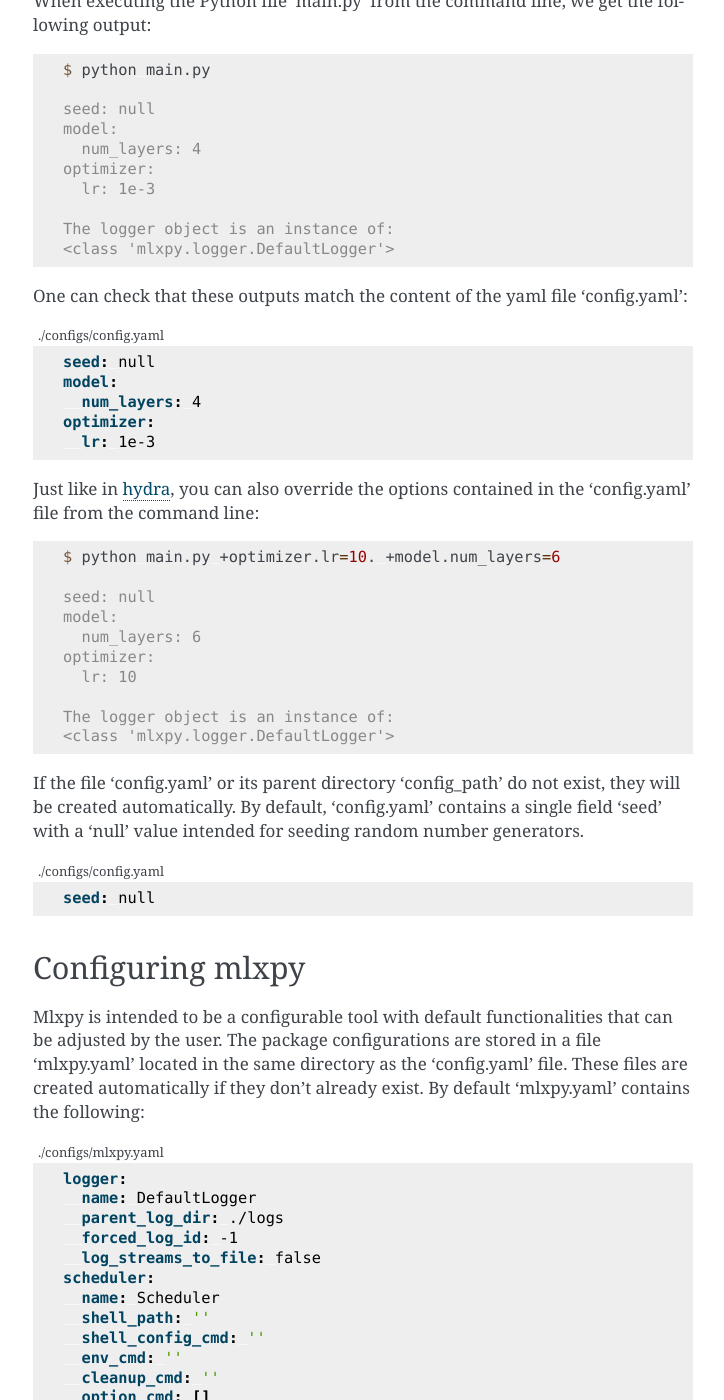
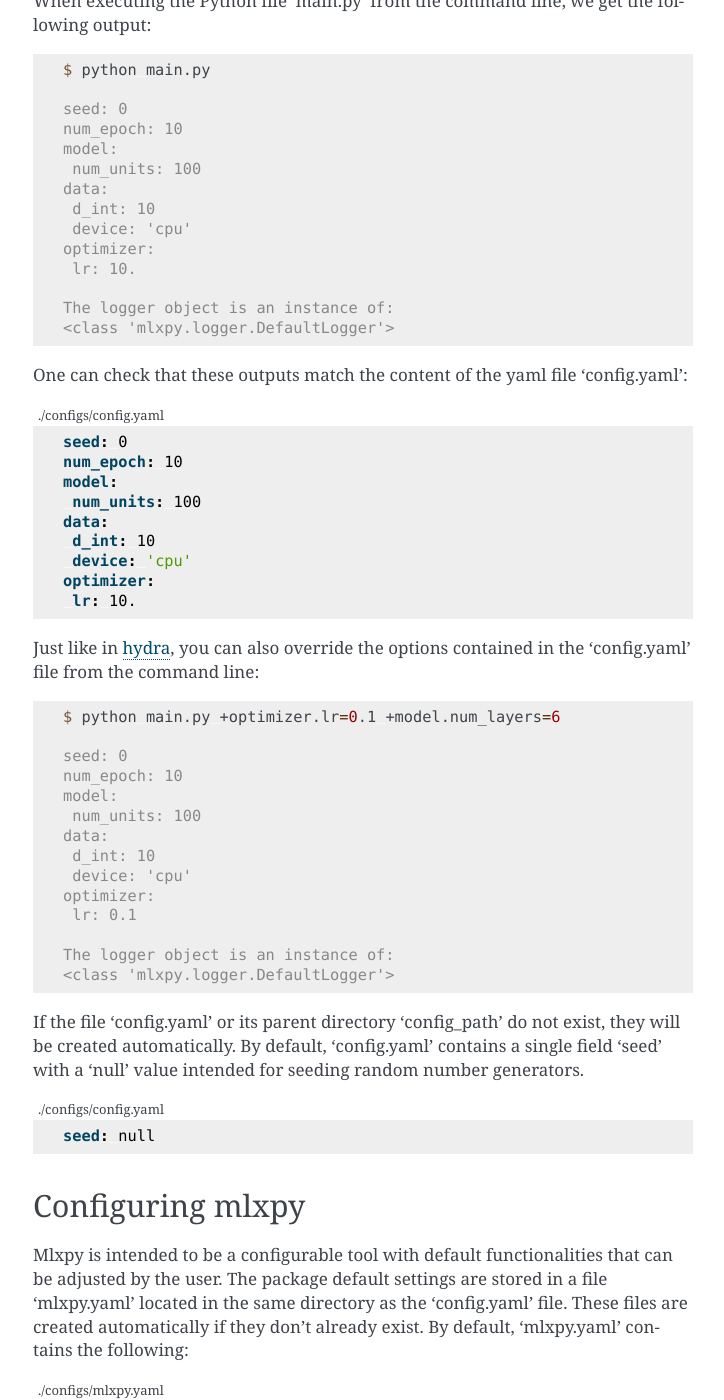
Before and after one commit to inria-thoth/mlxp, a Sphinx documentation site: the page built from docs/getting_started.rst, in a window 1280 px wide and 1400 px high, scrolled down 1481 px. Shown: the whole window, without its empty margins (387-1111 px from the left). Built offline with Sphinx 7.4.7, drawn with Linux system fonts in a browser that asks for light colours; some of the changed text lies outside the part shown.

```diff
--- a/docs/getting_started.rst
+++ b/docs/getting_started.rst
@@ -51,11 +51,15 @@ When executing the Python file 'main.py' from the command line, we get the follo
 
    $ python main.py
 
-   seed: null
+   seed: 0
+   num_epoch: 10
    model:
-     num_layers: 4
+    num_units: 100
+   data:
+    d_int: 10
+    device: 'cpu'
    optimizer:
-     lr: 1e-3
+    lr: 10.
 
    The logger object is an instance of:
    <class 'mlxpy.logger.DefaultLogger'>
@@ -65,23 +69,31 @@ One can check that these outputs match the content of the yaml file 'config.yaml
 .. code-block:: yaml
    :caption: ./configs/config.yaml
 
-   seed: null
+   seed: 0
+   num_epoch: 10
    model:
-     num_layers: 4
+    num_units: 100
+   data:
+    d_int: 10
+    device: 'cpu'
    optimizer:
-     lr: 1e-3
+    lr: 10.
 
 Just like in `hydra <https://hydra.cc/>`_, you can also override the options contained in the 'config.yaml' file from the command line:
 
 .. code-block:: console
 
-   $ python main.py +optimizer.lr=10. +model.num_layers=6
+   $ python main.py +optimizer.lr=0.1 +model.num_layers=6
 
-   seed: null
+   seed: 0
+   num_epoch: 10
    model:
-     num_layers: 6
+    num_units: 100
+   data:
+    d_int: 10
+    device: 'cpu'
    optimizer:
-     lr: 10
+    lr: 0.1
 
    The logger object is an instance of:
    <class 'mlxpy.logger.DefaultLogger'>
@@ -101,8 +113,8 @@ Configuring mlxpy
 ^^^^^^^^^^^^^^^^^
 
 Mlxpy is intended to be a configurable tool with default functionalities that can be adjusted by the user.
-The package configurations are stored in a file 'mlxpy.yaml' located in the same directory as the 'config.yaml' file. These files are created automatically if they don't already exist.
-By default 'mlxpy.yaml' contains the following:
+The package default settings are stored in a file 'mlxpy.yaml' located in the same directory as the 'config.yaml' file. These files are created automatically if they don't already exist.
+By default, 'mlxpy.yaml' contains the following:
 
 .. code-block:: yaml
    :caption: ./configs/mlxpy.yaml
@@ -113,7 +125,7 @@ By default 'mlxpy.yaml' contains the following:
      forced_log_id: -1
      log_streams_to_file: false
    scheduler:
-     name: Scheduler
+     name: NoScheduler
      shell_path: ''
      shell_config_cmd: ''
      env_cmd: ''
@@ -122,11 +134,11 @@ By default 'mlxpy.yaml' contains the following:
    version_manager:
      name: GitVM
      parent_target_work_dir: ./.workdir
-     skip_requirements: false
-     interactive_mode: true
+     store_requirements: false
    use_version_manager: false
    use_scheduler: false
    use_logger: true
+   interactive_mode: true
 
 The fields 'logger', 'scheduler', and 'version_manager' contain the configurations for logging information (Logger), submitting to a job scheduler (Scheduler), and managing code version used for executing jobs (VersionManager). For all three configuration fields, the sub-field 'name' must contain the relevant class name of the object instantiated during execution.
 In case of using custom classes provided by the user, the full scope of such classes must be provided to the sub-fields 'name'. These classes must inherit from abstract classes Logger, Scheduler, or VersionManager.
```
Also changed, not shown: docs/tutorial.rst (+8 -6 lines), 5 other files.
